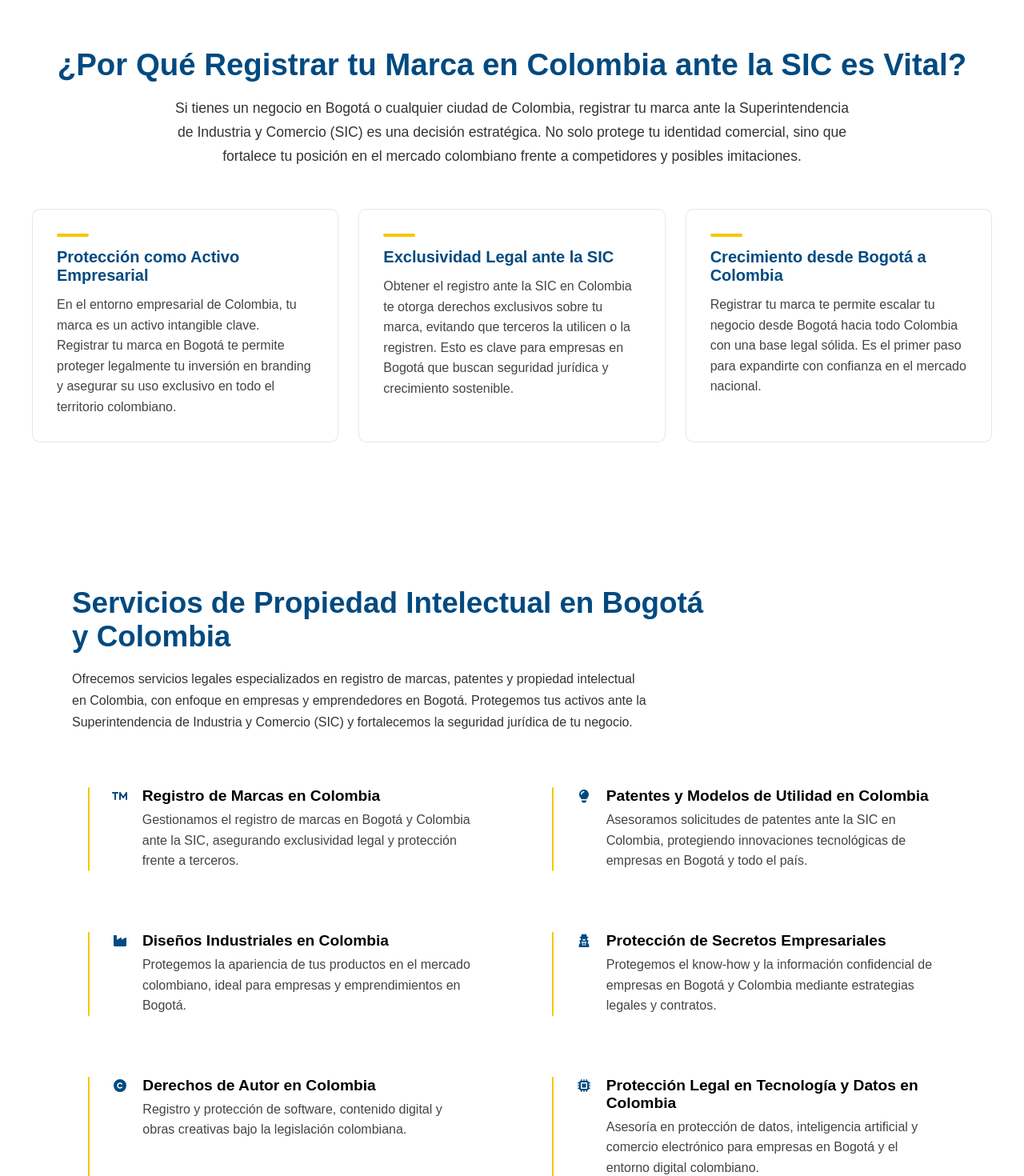
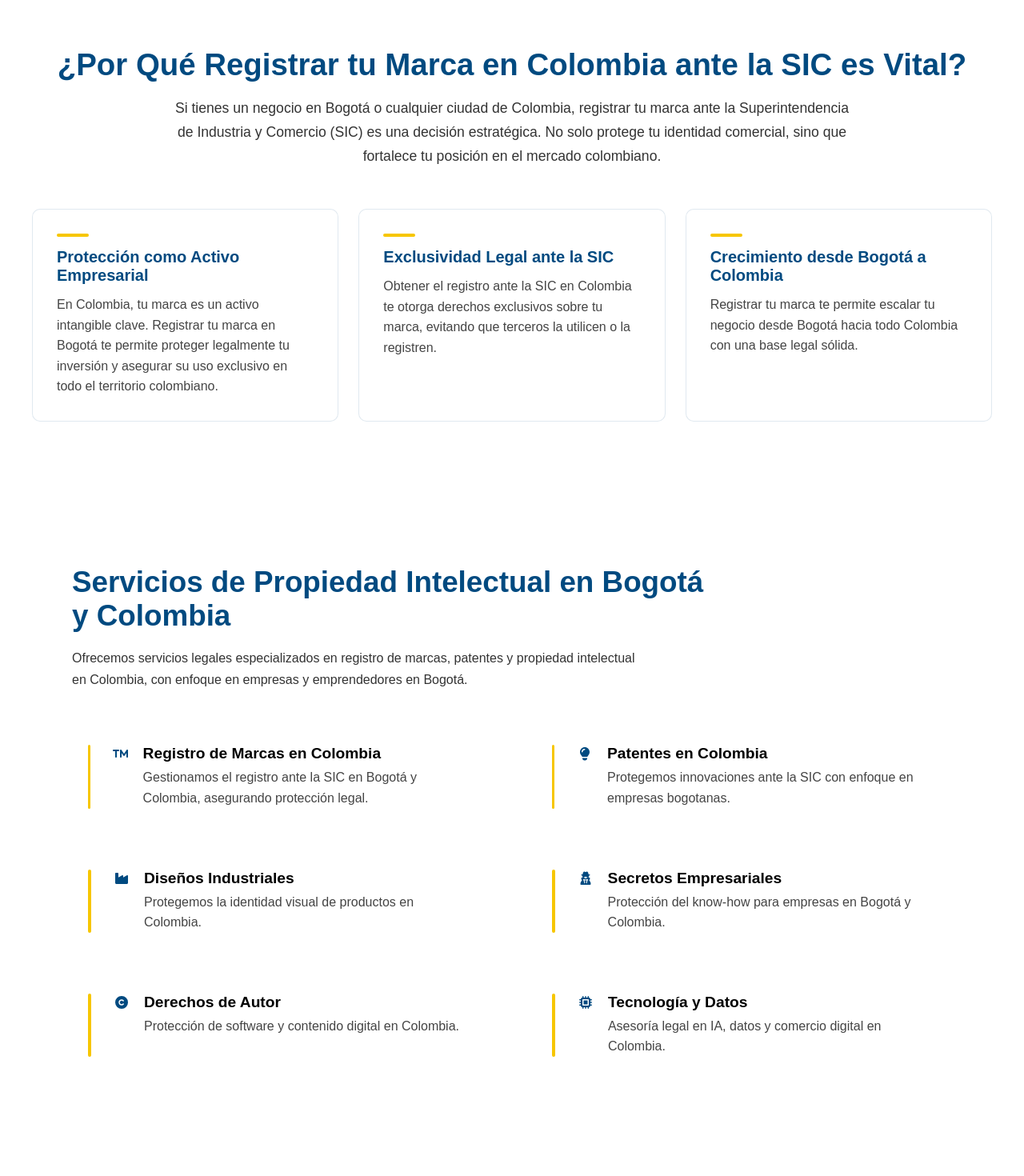
Before and after one commit to paginaswebpravice-prog/Marcas-Y-Patentes, a Next.js app: page / in a window 1280 px wide. Shown: the part 820-2290 px from the top of the page at 80% size. Built offline with nearby package versions, Linux system fonts and the light colour scheme.

Commit message:
Add effects with Frame Motion to some sections

```diff
--- a/package.json
+++ b/package.json
@@ -13,6 +13,7 @@
     "@fortawesome/free-brands-svg-icons": "^7.2.0",
     "@fortawesome/free-solid-svg-icons": "^7.2.0",
     "@fortawesome/react-fontawesome": "^3.2.0",
+    "framer-motion": "^12.38.0",
     "next": "^16.1.6",
     "react": "19.2.1",
     "react-dom": "19.2.1"
--- a/src/app/components/Services.tsx
+++ b/src/app/components/Services.tsx
@@ -2,6 +2,7 @@
 
 import styles from "../styles/Services.module.css";
 import { FontAwesomeIcon } from "@fortawesome/react-fontawesome";
+import { motion } from "framer-motion";
 
 import {
   faTrademark,
@@ -20,7 +21,7 @@ export default function Services() {
       itemScope
       itemType="https://schema.org/Service"
     >
-      {/* SEO HIDDEN (IA + GOOGLE) */}
+      {/* SEO HIDDEN */}
       <div style={{ display: "none" }}>
         <h2 itemProp="name">
           Servicios de propiedad intelectual en Bogotá y Colombia
@@ -28,145 +29,150 @@ export default function Services() {
         <p itemProp="description">
           Servicios legales de registro de marcas, patentes y protección de
           propiedad intelectual en Colombia. Asesoría especializada en Bogotá
-          ante la Superintendencia de Industria y Comercio (SIC).
+          ante la SIC.
         </p>
         <span itemProp="areaServed">Bogotá, Colombia</span>
       </div>
 
       <div className={styles.container}>
-        <h2 className={styles.title}>
+        {/* TITLE */}
+        <motion.h2
+          className={styles.title}
+          initial={{ opacity: 0, y: 40 }}
+          whileInView={{ opacity: 1, y: 0 }}
+          transition={{ duration: 0.6 }}
+          viewport={{ once: true }}
+        >
           Servicios de Propiedad Intelectual en Bogotá y Colombia
-        </h2>
+        </motion.h2>
 
-        <p className={styles.description}>
+        {/* DESCRIPTION */}
+        <motion.p
+          className={styles.description}
+          initial={{ opacity: 0, y: 30 }}
+          whileInView={{ opacity: 1, y: 0 }}
+          transition={{ duration: 0.6, delay: 0.2 }}
+          viewport={{ once: true }}
+        >
           Ofrecemos servicios legales especializados en registro de marcas,
           patentes y propiedad intelectual en Colombia, con enfoque en empresas
-          y emprendedores en Bogotá. Protegemos tus activos ante la
-          Superintendencia de Industria y Comercio (SIC) y fortalecemos la
-          seguridad jurídica de tu negocio.
-        </p>
+          y emprendedores en Bogotá.
+        </motion.p>
 
         <div className={styles.grid}>
           {/* SERVICIO 1 */}
-          <div
+          <motion.div
             className={styles.service}
-            itemProp="hasOfferCatalog"
-            itemScope
-            itemType="https://schema.org/Offer"
+            initial={{ opacity: 0, y: 50 }}
+            whileInView={{ opacity: 1, y: 0 }}
+            transition={{ duration: 0.5, delay: 0.1 }}
+            whileHover={{ scale: 1.03 }}
+            viewport={{ once: true }}
           >
             <div className={styles.icon}>
               <FontAwesomeIcon icon={faTrademark} />
             </div>
             <div>
-              <h3 itemProp="name">Registro de Marcas en Colombia</h3>
-              <p itemProp="description">
-                Gestionamos el registro de marcas en Bogotá y Colombia ante la
-                SIC, asegurando exclusividad legal y protección frente a
-                terceros.
+              <h3>Registro de Marcas en Colombia</h3>
+              <p>
+                Gestionamos el registro ante la SIC en Bogotá y Colombia,
+                asegurando protección legal.
               </p>
             </div>
-          </div>
+          </motion.div>
 
           {/* SERVICIO 2 */}
-          <div
+          <motion.div
             className={styles.service}
-            itemProp="hasOfferCatalog"
-            itemScope
-            itemType="https://schema.org/Offer"
+            initial={{ opacity: 0, y: 50 }}
+            whileInView={{ opacity: 1, y: 0 }}
+            transition={{ duration: 0.5, delay: 0.2 }}
+            whileHover={{ scale: 1.03 }}
+            viewport={{ once: true }}
           >
             <div className={styles.icon}>
               <FontAwesomeIcon icon={faLightbulb} />
             </div>
             <div>
-              <h3 itemProp="name">
-                Patentes y Modelos de Utilidad en Colombia
-              </h3>
-              <p itemProp="description">
-                Asesoramos solicitudes de patentes ante la SIC en Colombia,
-                protegiendo innovaciones tecnológicas de empresas en Bogotá y
-                todo el país.
+              <h3>Patentes en Colombia</h3>
+              <p>
+                Protegemos innovaciones ante la SIC con enfoque en empresas
+                bogotanas.
               </p>
             </div>
-          </div>
+          </motion.div>
 
           {/* SERVICIO 3 */}
-          <div
+          <motion.div
             className={styles.service}
-            itemProp="hasOfferCatalog"
-            itemScope
-            itemType="https://schema.org/Offer"
+            initial={{ opacity: 0, y: 50 }}
+            whileInView={{ opacity: 1, y: 0 }}
+            transition={{ duration: 0.5, delay: 0.3 }}
+            whileHover={{ scale: 1.03 }}
+            viewport={{ once: true }}
           >
             <div className={styles.icon}>
               <FontAwesomeIcon icon={faIndustry} />
             </div>
             <div>
-              <h3 itemProp="name">Diseños Industriales en Colombia</h3>
-              <p itemProp="description">
-                Protegemos la apariencia de tus productos en el mercado
-                colombiano, ideal para empresas y emprendimientos en Bogotá.
-              </p>
+              <h3>Diseños Industriales</h3>
+              <p>Protegemos la identidad visual de productos en Colombia.</p>
             </div>
-          </div>
+          </motion.div>
 
           {/* SERVICIO 4 */}
-          <div
+          <motion.div
             className={styles.service}
-            itemProp="hasOfferCatalog"
-            itemScope
-            itemType="https://schema.org/Offer"
+            initial={{ opacity: 0, y: 50 }}
+            whileInView={{ opacity: 1, y: 0 }}
+            transition={{ duration: 0.5, delay: 0.4 }}
+            whileHover={{ scale: 1.03 }}
+            viewport={{ once: true }}
           >
             <div className={styles.icon}>
               <FontAwesomeIcon icon={faUserSecret} />
             </div>
             <div>
-              <h3 itemProp="name">Protección de Secretos Empresariales</h3>
-              <p itemProp="description">
-                Protegemos el know-how y la información confidencial de empresas
-                en Bogotá y Colombia mediante estrategias legales y contratos.
-              </p>
+              <h3>Secretos Empresariales</h3>
+              <p>Protección del know-how para empresas en Bogotá y Colombia.</p>
             </div>
-          </div>
+          </motion.div>
 
           {/* SERVICIO 5 */}
-          <div
+          <motion.div
             className={styles.service}
-            itemProp="hasOfferCatalog"
-            itemScope
-            itemType="https://schema.org/Offer"
+            initial={{ opacity: 0, y: 50 }}
+            whileInView={{ opacity: 1, y: 0 }}
+            transition={{ duration: 0.5, delay: 0.5 }}
+            whileHover={{ scale: 1.03 }}
+            viewport={{ once: true }}
           >
             <div className={styles.icon}>
               <FontAwesomeIcon icon={faCopyright} />
             </div>
             <div>
-              <h3 itemProp="name">Derechos de Autor en Colombia</h3>
-              <p itemProp="description">
-                Registro y protección de software, contenido digital y obras
-                creativas bajo la legislación colombiana.
-              </p>
+              <h3>Derechos de Autor</h3>
+              <p>Protección de software y contenido digital en Colombia.</p>
             </div>
-          </div>
+          </motion.div>
 
           {/* SERVICIO 6 */}
-          <div
+          <motion.div
             className={styles.service}
-            itemProp="hasOfferCatalog"
-            itemScope
-            itemType="https://schema.org/Offer"
+            initial={{ opacity: 0, y: 50 }}
+            whileInView={{ opacity: 1, y: 0 }}
+            transition={{ duration: 0.5, delay: 0.6 }}
+            whileHover={{ scale: 1.03 }}
+            viewport={{ once: true }}
           >
             <div className={styles.icon}>
               <FontAwesomeIcon icon={faMicrochip} />
             </div>
             <div>
-              <h3 itemProp="name">
-                Protección Legal en Tecnología y Datos en Colombia
-              </h3>
-              <p itemProp="description">
-                Asesoría en protección de datos, inteligencia artificial y
-                comercio electrónico para empresas en Bogotá y el entorno
-                digital colombiano.
-              </p>
+              <h3>Tecnología y Datos</h3>
+              <p>Asesoría legal en IA, datos y comercio digital en Colombia.</p>
             </div>
-          </div>
+          </motion.div>
         </div>
       </div>
     </section>
--- a/src/app/components/WhyRegister.tsx
+++ b/src/app/components/WhyRegister.tsx
@@ -1,6 +1,7 @@
 "use client";
 
 import styles from "../styles/WhyRegister.module.css";
+import { motion } from "framer-motion";
 
 export default function WhyRegister() {
   return (
@@ -9,76 +10,104 @@ export default function WhyRegister() {
       itemScope
       itemType="https://schema.org/Service"
     >
-      {/* SEO HIDDEN (IA + GOOGLE) */}
+      {/* SEO HIDDEN */}
       <div style={{ display: "none" }}>
         <h2 itemProp="name">
           Registro de marcas en Bogotá y Colombia ante la SIC
         </h2>
         <p itemProp="description">
           Servicio legal de registro de marcas y patentes en Colombia, enfocado
-          en empresas de Bogotá. Protección jurídica ante la Superintendencia de
-          Industria y Comercio (SIC).
+          en empresas de Bogotá. Protección jurídica ante la SIC.
         </p>
         <span itemProp="areaServed">Bogotá, Colombia</span>
       </div>
 
       <div className={styles.container}>
-        <h2 className={styles.title}>
+        {/* TITLE */}
+        <motion.h2
+          className={styles.title}
+          initial={{ opacity: 0, y: 40 }}
+          whileInView={{ opacity: 1, y: 0 }}
+          transition={{ duration: 0.7 }}
+          viewport={{ once: true }}
+        >
           ¿Por Qué Registrar tu Marca en Colombia ante la SIC es Vital?
-        </h2>
+        </motion.h2>
 
-        <p className={styles.description}>
+        {/* DESCRIPTION */}
+        <motion.p
+          className={styles.description}
+          initial={{ opacity: 0, y: 40 }}
+          whileInView={{ opacity: 1, y: 0 }}
+          transition={{ duration: 0.7, delay: 0.2 }}
+          viewport={{ once: true }}
+        >
           Si tienes un negocio en Bogotá o cualquier ciudad de Colombia,
           registrar tu marca ante la Superintendencia de Industria y Comercio
           (SIC) es una decisión estratégica. No solo protege tu identidad
-          comercial, sino que fortalece tu posición en el mercado colombiano
-          frente a competidores y posibles imitaciones.
-        </p>
+          comercial, sino que fortalece tu posición en el mercado colombiano.
+        </motion.p>
 
+        {/* CARDS */}
         <div className={styles.cards}>
-          <div
+          {/* CARD 1 */}
+          <motion.div
             className={styles.card}
             itemProp="hasOfferCatalog"
             itemScope
             itemType="https://schema.org/Offer"
+            initial={{ opacity: 0, y: 50 }}
+            whileInView={{ opacity: 1, y: 0 }}
+            transition={{ duration: 0.6, delay: 0.3 }}
+            viewport={{ once: true }}
+            whileHover={{ y: -8, scale: 1.02 }}
           >
             <h3 itemProp="name">Protección como Activo Empresarial</h3>
             <p itemProp="description">
-              En el entorno empresarial de Colombia, tu marca es un activo
-              intangible clave. Registrar tu marca en Bogotá te permite proteger
-              legalmente tu inversión en branding y asegurar su uso exclusivo en
-              todo el territorio colombiano.
+              En Colombia, tu marca es un activo intangible clave. Registrar tu
+              marca en Bogotá te permite proteger legalmente tu inversión y
+              asegurar su uso exclusivo en todo el territorio colombiano.
             </p>
-          </div>
+          </motion.div>
 
-          <div
+          {/* CARD 2 */}
+          <motion.div
             className={styles.card}
             itemProp="hasOfferCatalog"
             itemScope
             itemType="https://schema.org/Offer"
+            initial={{ opacity: 0, y: 50 }}
+            whileInView={{ opacity: 1, y: 0 }}
+            transition={{ duration: 0.6, delay: 0.5 }}
+            viewport={{ once: true }}
+            whileHover={{ y: -8, scale: 1.02 }}
           >
             <h3 itemProp="name">Exclusividad Legal ante la SIC</h3>
             <p itemProp="description">
               Obtener el registro ante la SIC en Colombia te otorga derechos
               exclusivos sobre tu marca, evitando que terceros la utilicen o la
-              registren. Esto es clave para empresas en Bogotá que buscan
-              seguridad jurídica y crecimiento sostenible.
+              registren.
             </p>
-          </div>
+          </motion.div>
 
-          <div
+          {/* CARD 3 */}
+          <motion.div
             className={styles.card}
             itemProp="hasOfferCatalog"
             itemScope
             itemType="https://schema.org/Offer"
+            initial={{ opacity: 0, y: 50 }}
+            whileInView={{ opacity: 1, y: 0 }}
+            transition={{ duration: 0.6, delay: 0.7 }}
+            viewport={{ once: true }}
+            whileHover={{ y: -8, scale: 1.02 }}
           >
             <h3 itemProp="name">Crecimiento desde Bogotá a Colombia</h3>
             <p itemProp="description">
               Registrar tu marca te permite escalar tu negocio desde Bogotá
-              hacia todo Colombia con una base legal sólida. Es el primer paso
-              para expandirte con confianza en el mercado nacional.
+              hacia todo Colombia con una base legal sólida.
             </p>
-          </div>
+          </motion.div>
         </div>
       </div>
     </section>
```
Also changed, not shown: src/app/components/Experience.tsx (+34 -7 lines), src/app/components/Hero.tsx (+38 -13 lines), src/app/components/Process.tsx (+50 -8 lines), public/ideaImage.jpg (added), 1 other file (tests, documents, lock files or other folders).
